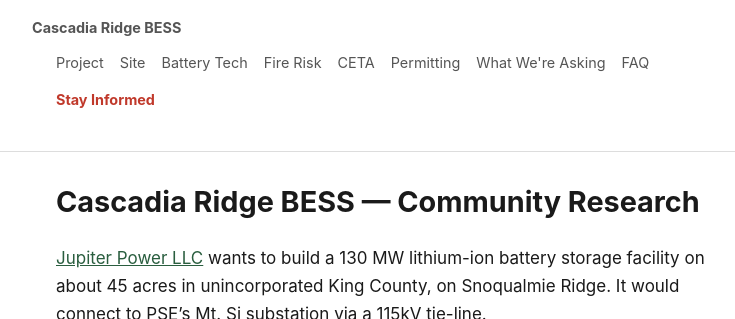
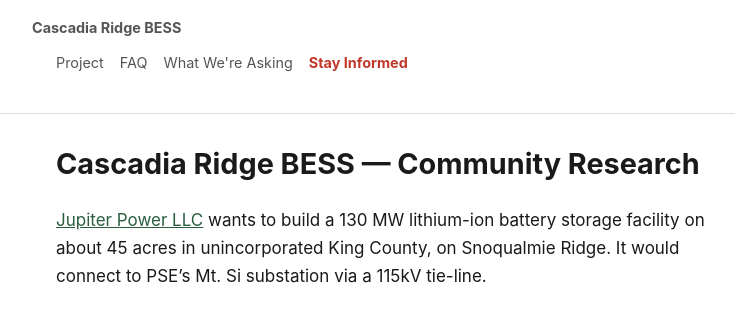
Before and after one commit to calef/cascadia-ridge-bess, a Jekyll site: the page built from index.md, in a window 1280 px wide and 900 px high, cut to the strip 0-319 px from the top of the window. Shown: the whole strip, without its empty margins (256-991 px from the left). Built offline with Jekyll 4.4.1, drawn with Linux system fonts in a browser that asks for light colours.

Commit message:
Deploy site 2026-03-17-132115

```diff
--- a/_layouts/default.html
+++ b/_layouts/default.html
@@ -12,13 +12,8 @@
       <a href="{{ '/' | relative_url }}" class="site-title">Cascadia Ridge BESS</a>
       <ul>
         <li><a href="{{ '/project' | relative_url }}">Project</a></li>
-        <li><a href="{{ '/site-and-environment' | relative_url }}">Site</a></li>
-        <li><a href="{{ '/battery-technology' | relative_url }}">Battery Tech</a></li>
-        <li><a href="{{ '/fire-risk' | relative_url }}">Fire Risk</a></li>
-        <li><a href="{{ '/ceta' | relative_url }}">CETA</a></li>
-        <li><a href="{{ '/permitting' | relative_url }}">Permitting</a></li>
+        <li><a href="{{ '/faq' | relative_url }}">FAQ</a></li>
         <li><a href="{{ '/what-we-are-asking' | relative_url }}">What We're Asking</a></li>
-        <li><a href="{{ '/faq' | relative_url }}">FAQ</a></li>
         <li><a href="{{ '/subscribe' | relative_url }}" class="nav-cta">Stay Informed</a></li>
       </ul>
     </nav>
```
